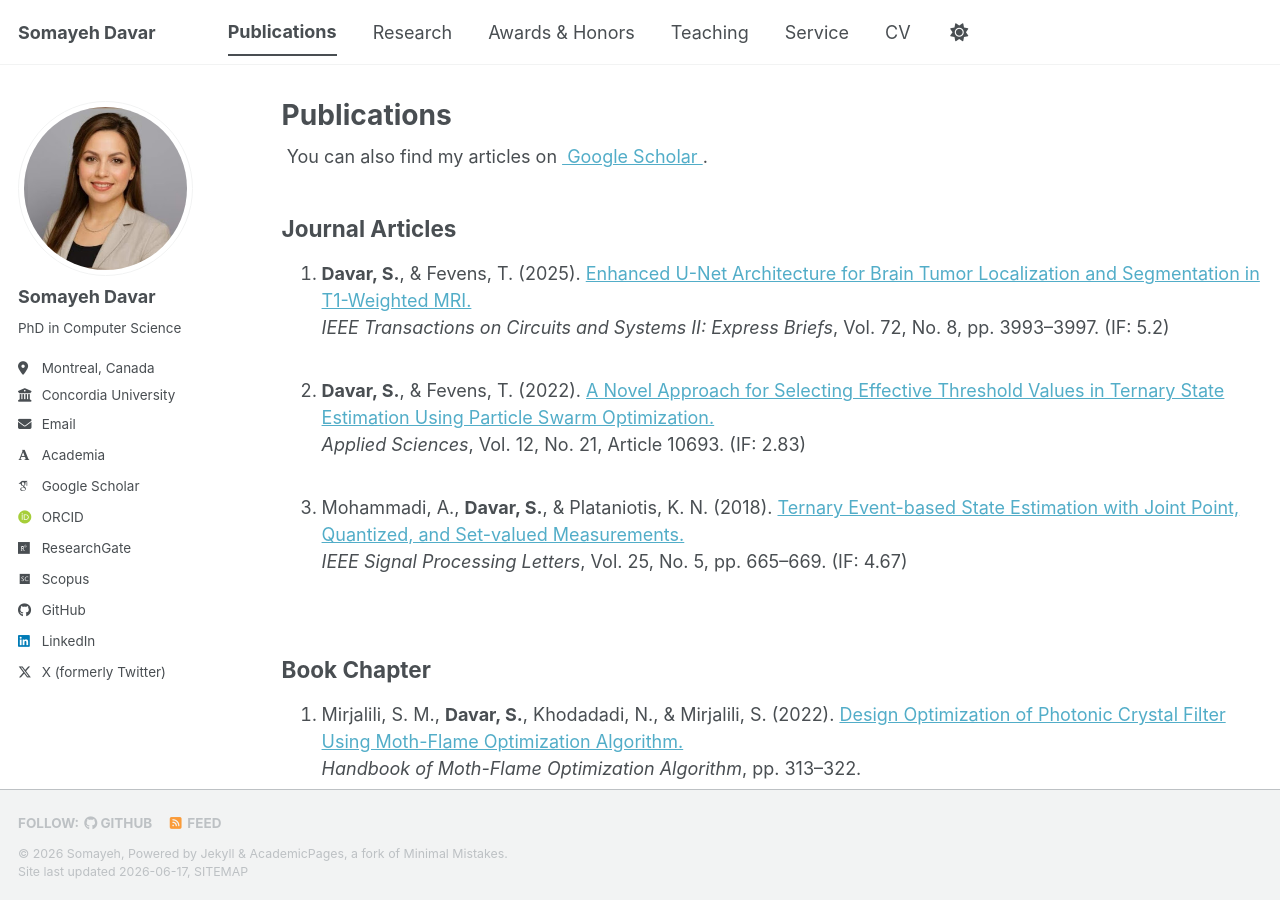
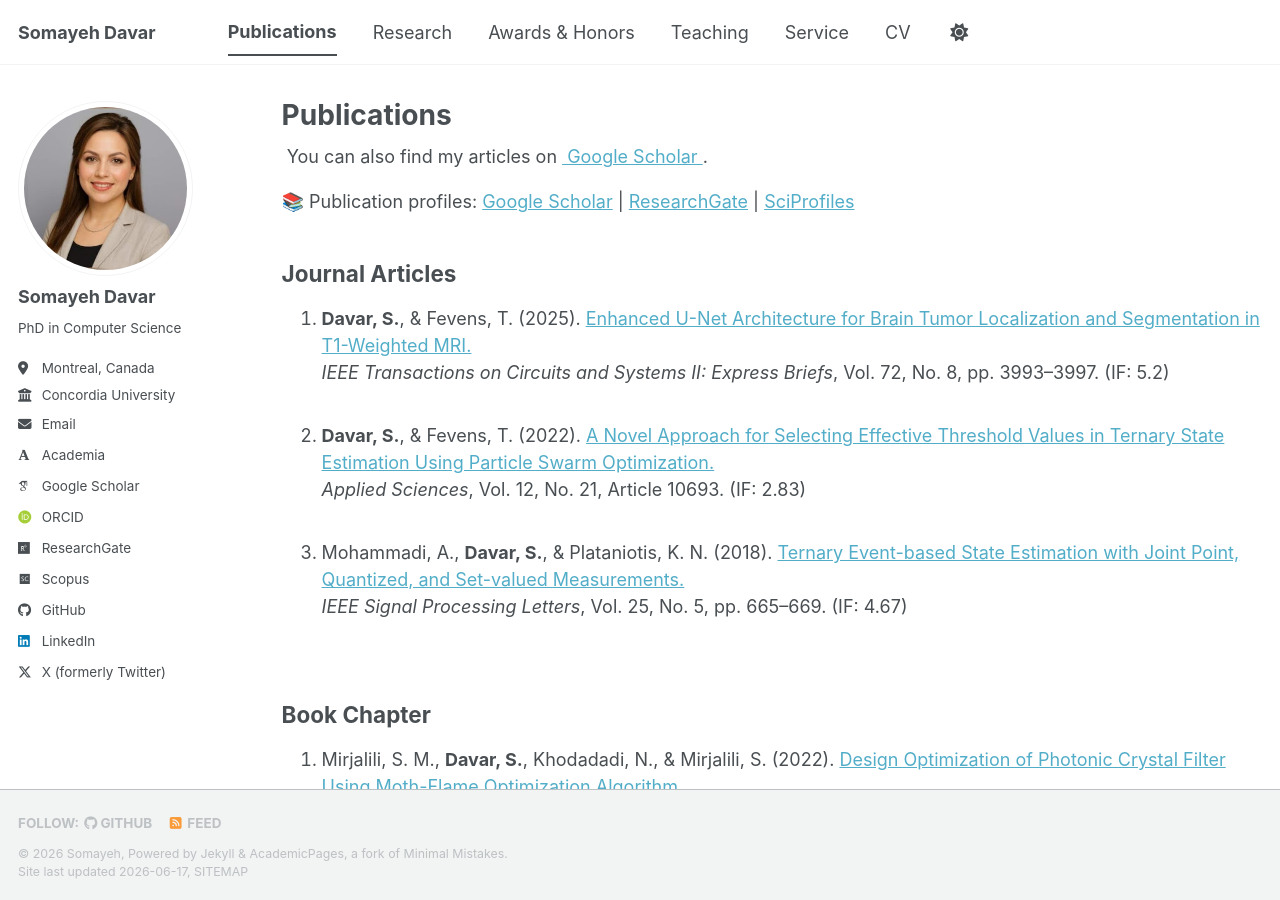
Before and after one commit to sdavar/sdavar.github.io, a Jekyll site: the page built from _pages/publications.html, in a window 1280 px wide and 900 px high. Built offline with Jekyll 4.4.1, drawn with Linux system fonts in a browser that asks for light colours; some web fonts are replaced; a script bundle is joined from its source files by our own code; library files that are not in the unit come from our copies.

Commit message:
Update publications.html

```diff
--- a/_pages/publications.html
+++ b/_pages/publications.html
@@ -13,6 +13,13 @@ author_profile: true
   </a>.
 </div>
 {% endif %}
+
+<p>
+📚 Publication profiles:
+<a href="https://scholar.google.com/citations?user=XKDspPcAAAAJ&hl=en" target="_blank">Google Scholar</a> |
+<a href="https://www.researchgate.net/profile/Somayeh-Davar" target="_blank">ResearchGate</a> |
+<a href="https://sciprofiles.com/profile/SomayehDavar" target="_blank">SciProfiles</a>
+</p>
 
 <h2>Journal Articles</h2>
 <ol>
```
